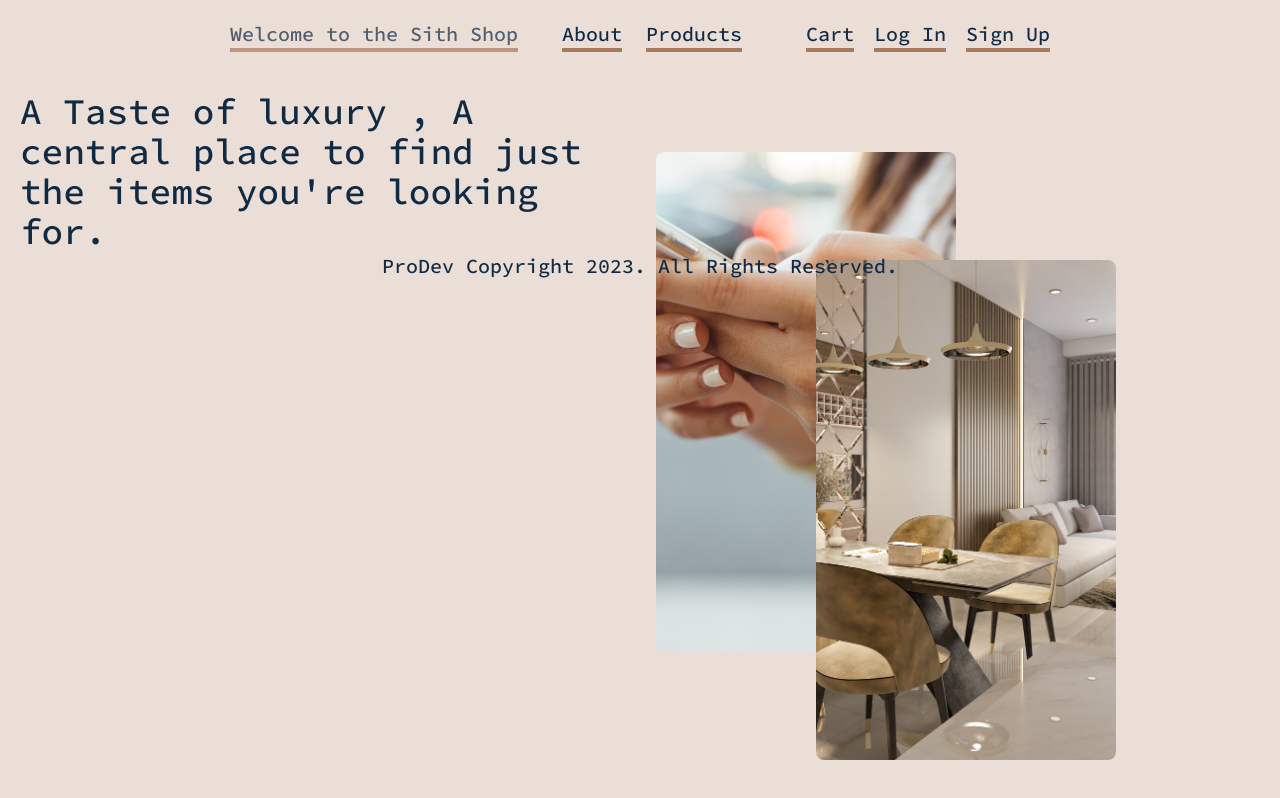
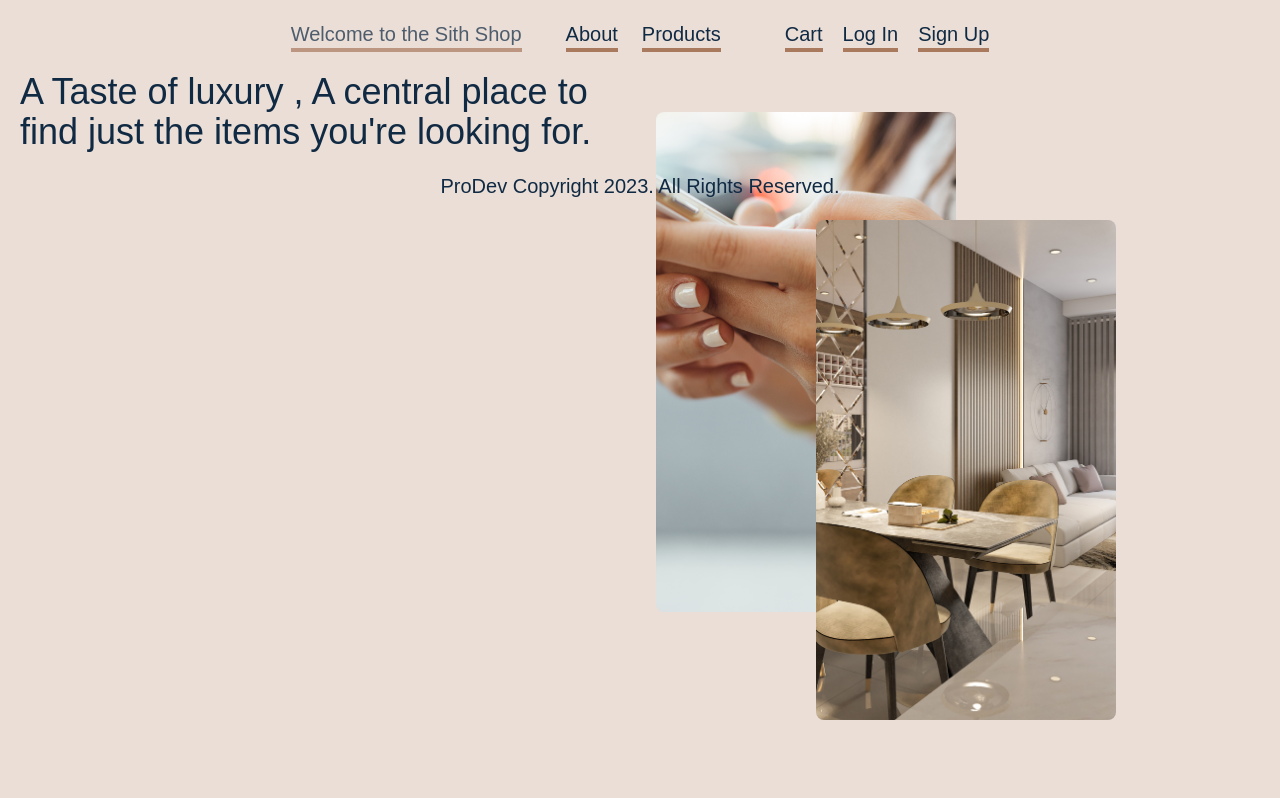
Before and after one commit to JohnstoneDev/sith_shop, a React (Create React App) app: page / in a window 1280 px wide. Built offline with nearby package versions, Linux system fonts and the light colour scheme; data requests are answered from the project's data file.

Commit message:
feat: Change Global Font

```diff
--- a/tailwind.config.js
+++ b/tailwind.config.js
@@ -4,7 +4,7 @@ module.exports = {
     "./src/**/*.{js,jsx,ts,tsx}",
   ],  theme: {
     fontFamily : {
-      'main' : ['Source Code Pro', 'sans-serif']
+      'main' : ['Zilla Slab', 'sans-serif']
     },
     colors : {
       'main-bg' : '#FFFFFF',
```
